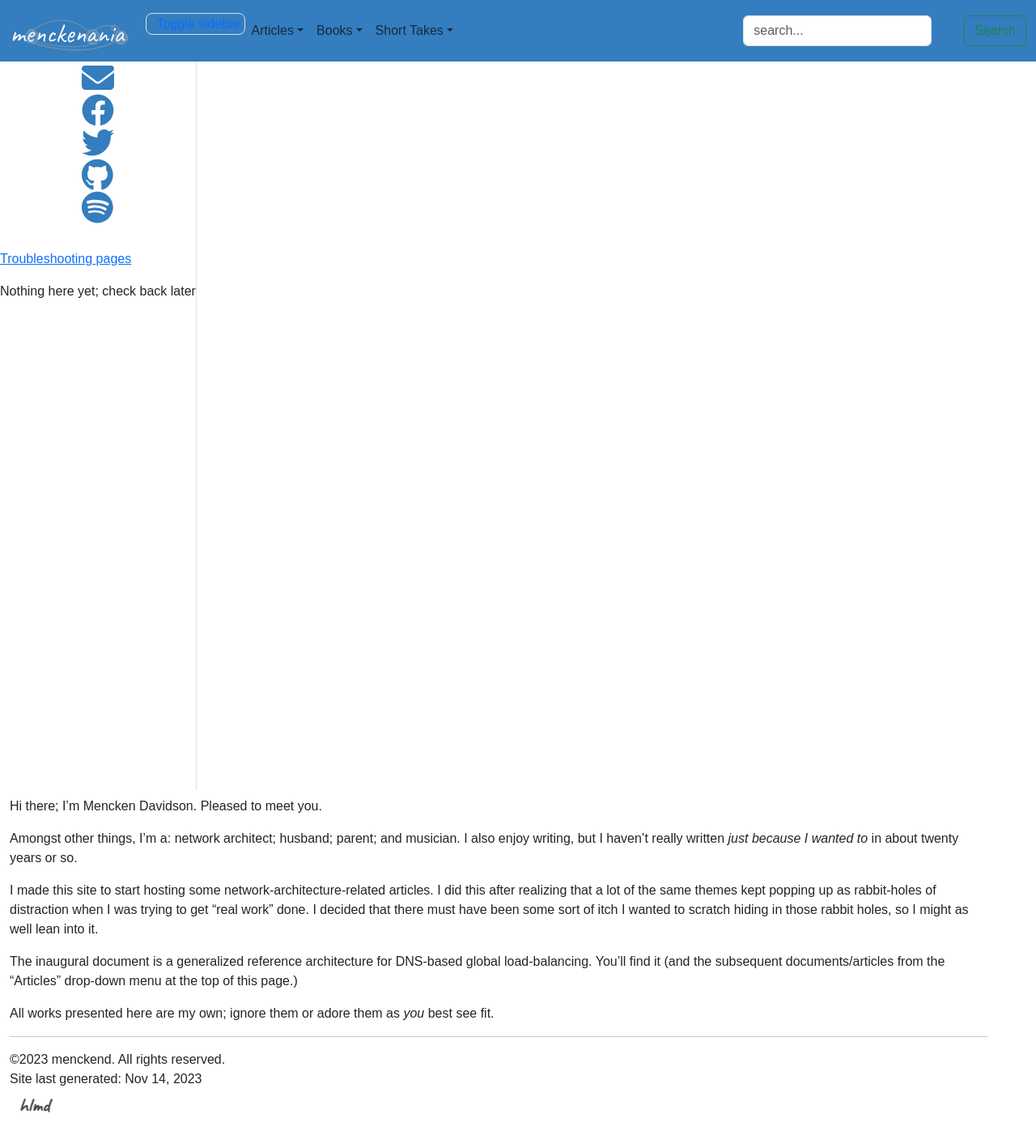
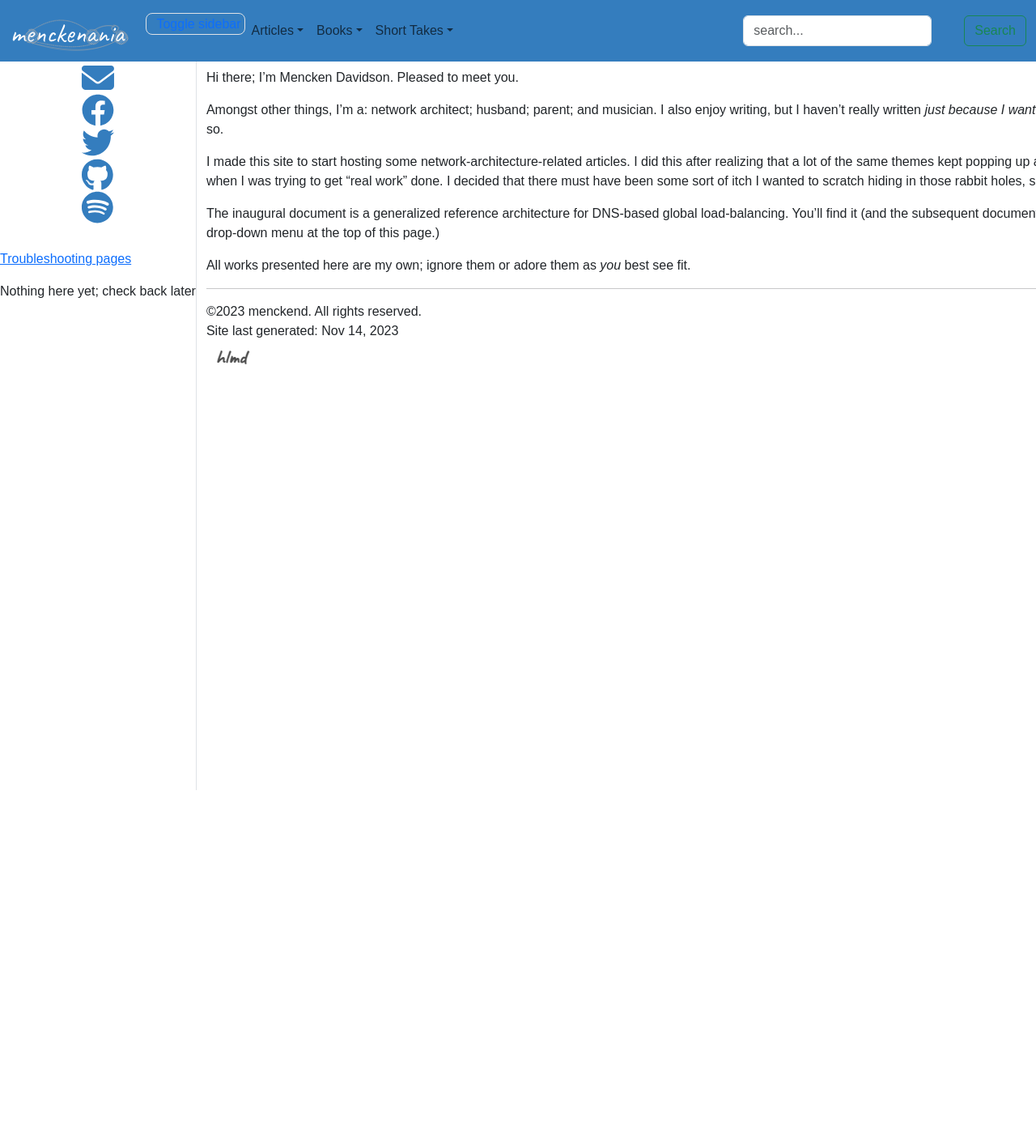
Before and after one commit to menckend/alpha, a Jekyll site: the page built from index.md, in a window 1280 px wide. Shown: the whole page at 81% size. Built offline with Jekyll 4.4.1, drawn with Linux system fonts in a browser that asks for light colours; nearby versions of some CDN libraries; some web fonts are replaced; comment, search, counter and statistics services are not loaded; after the commit the page ends 976 px from its top, so only the background shows below that.

Commit message:
Update default.html

```diff
--- a/_layouts/default.html
+++ b/_layouts/default.html
@@ -2,27 +2,6 @@
 <html lang="en">
     <head>
         {% include head.html %}
-<!--
-<script>
-            $(function () {
-                $('[data-toggle="tooltip"]').tooltip()
-            })
-        </script>
-        <script>
-            $(document).ready(function() {
-                $("#tg-sb-link").click(function() {
-                    $("#tg-sb-sidebar").toggle();
-                    $("#tg-sb-content").toggleClass('col-md-9');
-                    $("#tg-sb-content").toggleClass('col-md-12');
-                    $("#tg-sb-icon").toggleClass('fa-toggle-on');
-                    $("#tg-sb-icon").toggleClass('fa-toggle-off');
-                });
-            });
-        </script>
--->
-
-
-
 
 </head>
     <body>
@@ -31,15 +10,10 @@
         <!-- Page Content -->
         <div class="container-fluid">
             <div class="row flex-nowrap">
-
-            <!-- Content Row -->
-            <div class="row">
                 <!-- Sidebar Column -->
                 {% include sidebar.html %}
-                <div class="row">
-                    <div class="col-12">
-                        {{content}}
-                    </div>
+                <div class="col-12">
+                    {{content}}
                 </div>
             </div>
         </div>
```
